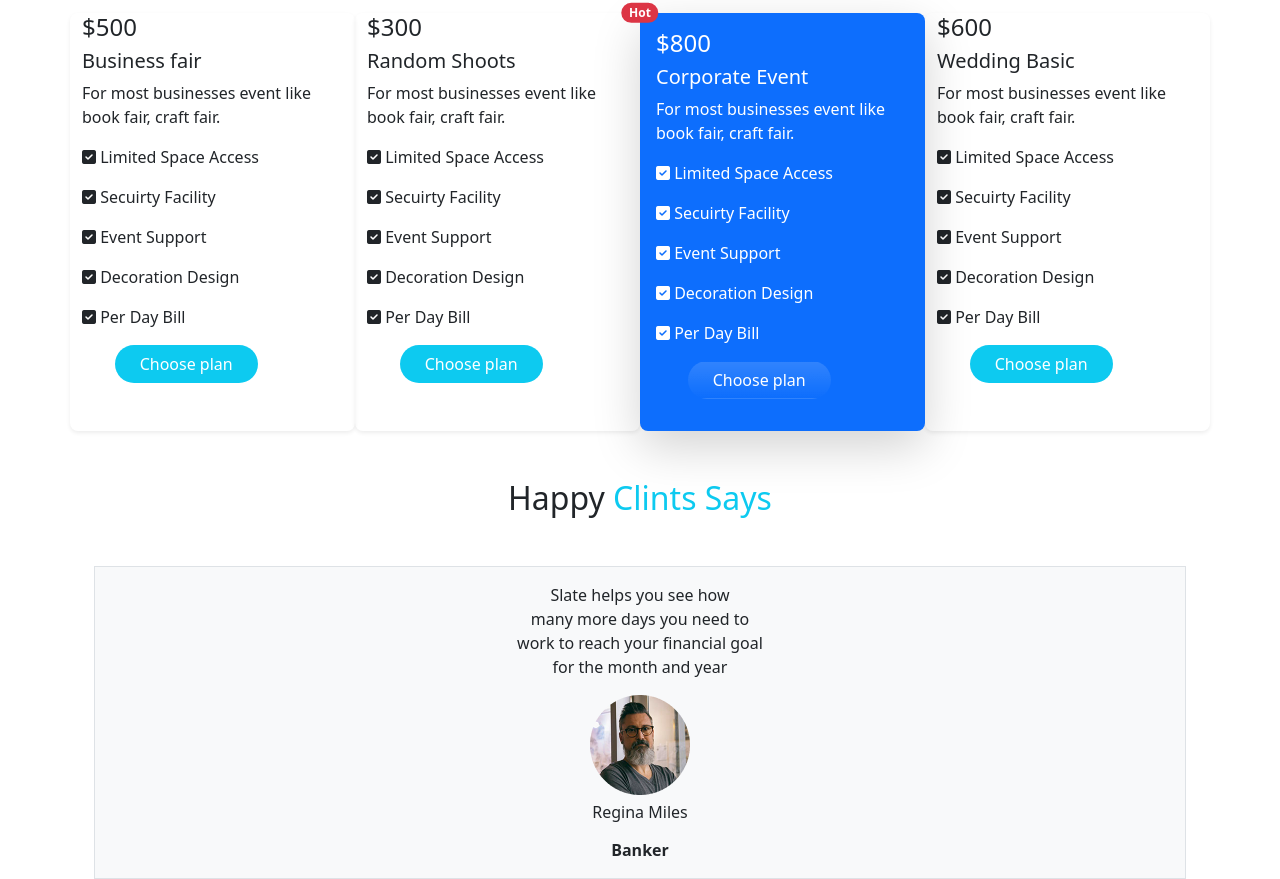
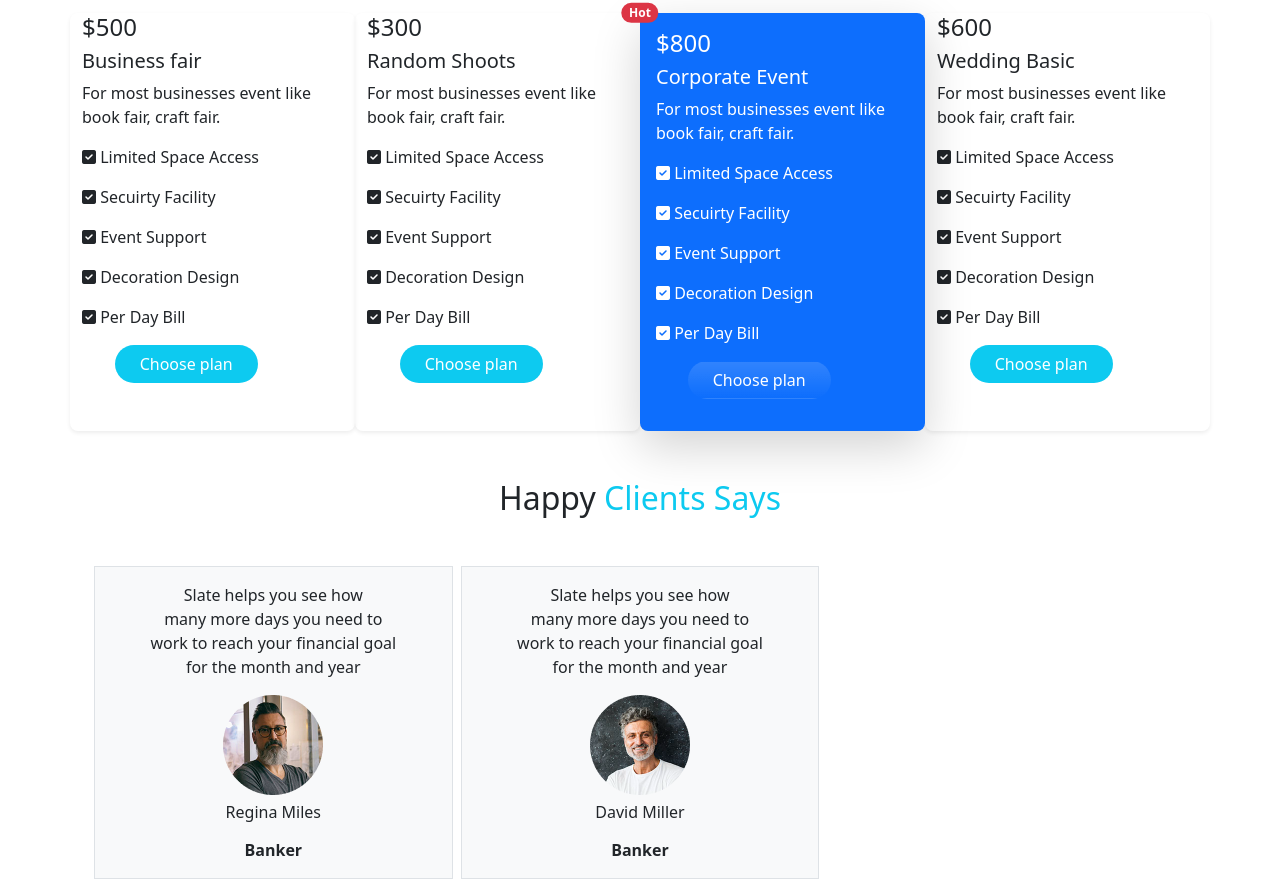
Before and after one commit to almahfuzhossen/Abacus-Convention-Center-, a plain HTML site: page index.html in a window 1280 px wide. Shown: the part 1028-1907 px from the top of the page. Drawn offline with nearby package versions, Linux system fonts and the light colour scheme.

Commit message:
clients happy

```diff
--- a/index.html
+++ b/index.html
@@ -213,10 +213,10 @@
              <!-- Happy Client -->
              <section class="my-6">
                <div class="container">
-                 <h2 class="text-center my-5">Happy <span class="text-info">Clints Says</span></h2>
+                 <h2 class="text-center my-5">Happy <span class="text-info">Clients Says</span></h2>
                  <div class="container">
                    <div class="row g-2">
-                    <div class=" text-center">
+                    <div class="col-md-4 col-sm-6 col-12 text-center">
                       <div class="p-3 border bg-light">
                         <p>Slate helps you see how  <br> many more days you need to<br>work to reach your financial goal  <br> for the month and year</p>
                         <img src="images/person 1.png" alt="">
@@ -224,6 +224,15 @@
                          <strong>Banker</strong>
                       </div>
                     </div>
+                    <div class="col-md-4 col-sm-6 col-12 text-center">
+                      <div class="p-3 border bg-light">
+                        <p>Slate helps you see how  <br> many more days you need to<br>work to reach your financial goal  <br> for the month and year</p>
+                        <img src="images/person 2.png" alt="">
+                        <h6 class="py-2">David Miller</h6>
+                         <strong>Banker</strong>
+                      </div>
+                    </div>
+
                    </div>
                  </div>
                </div>
```
